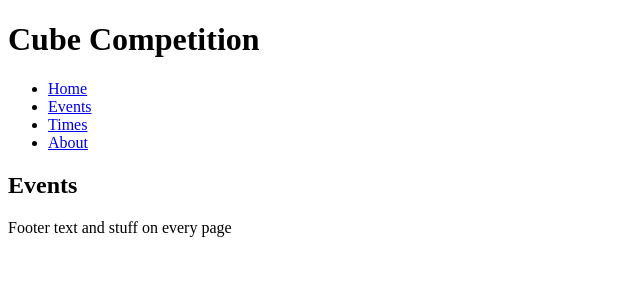
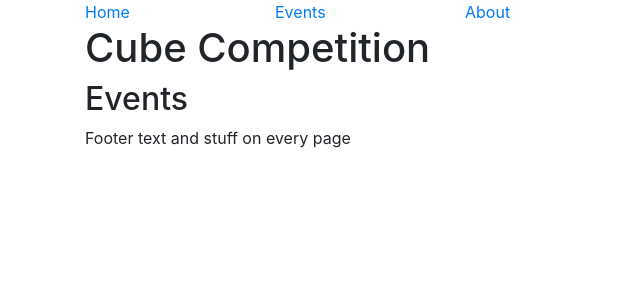
Before and after one commit to Jscholey/crispy-invention, a Flask app: page /event in a window 1280 px wide. Shown: the top 300 px of the page, without its empty margins (0-640 px from the left). Run offline with Flask 2, Linux system fonts and the light colour scheme; data that the repository does not hold is empty; some libraries are stand-ins or nearby versions.

Commit message:
basic css

```diff
--- a/app.py
+++ b/app.py
@@ -1,4 +1,4 @@
-from flask import Flask, render_template, request, abort, redirect
+from flask import Flask, render_template, request, abort, redirect, url_for
 import os
 import psycopg2
 import datetime
@@ -10,10 +10,6 @@ app = Flask(__name__)
 
 @app.route("/", methods=["GET"])
 def main():
-    return("<h1>Hi there</h1>")
-
-@app.route("/page", methods=["GET"])
-def page():
     return render_template("index.html")
 
 
--- a/templates/AllEvents.html
+++ b/templates/AllEvents.html
@@ -3,9 +3,9 @@
 {% block title %}Events{% endblock %}
 
 {% block content %}
-    <div>
+    <div class="row">
     {% for ev in allEvents %}
-        <div><a href="/event?event={{ev['event']}}">{{ev['display']}}</a></div>
+        <div class="col"><a href="/event?event={{ev['event']}}">{{ev['display']}}</a></div>
     {% endfor %}
     </div>
 {% endblock %}
--- a/templates/base.html
+++ b/templates/base.html
@@ -2,21 +2,19 @@
 <html>
 <head>
     <title>Cube Competition - {% block title %}{% endblock %}</title>
-    <meta name="viewport" content="width=device-width, initial-scale=1">
+    <meta name="viewport" content="width=device-width, initial-scale=1, shrink-to-fit=no">
+    <link rel="stylesheet" href="https://stackpath.bootstrapcdn.com/bootstrap/4.5.2/css/bootstrap.min.css" integrity="sha384-JcKb8q3iqJ61gNV9KGb8thSsNjpSL0n8PARn9HuZOnIxN0hoP+VmmDGMN5t9UJ0Z" crossorigin="anonymous">
     {% block head %}{% endblock %}
 </head>
 <body>
-<div id="wrapper">
+<div class="container">
 
-    <div id="header">
-        <h1>Cube Competition</h1>
-            <ul>
-                <li><a href="/">Home</a></li>
-                <li><a href="#">Events</a></li>
-                <li><a href="#">Times</a></li>
-                <li><a href="#">About</a></li>
-            </ul>
+    <div class="row justify-content-start">
+        <div class="col-sm-2"><a href="/">Home</a></div>
+        <div class="col-sm-2"><a href="/event">Events</a></div>
+        <div class="col-sm-2"><a href="#">About</a></div>
     </div>
+    <h1>Cube Competition</h1>
 
 
     <div id="content">
```
Also changed, not shown: templates/eventTemplate.html (+5 -5 lines), static/base.css (added).
